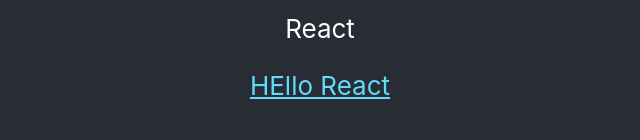
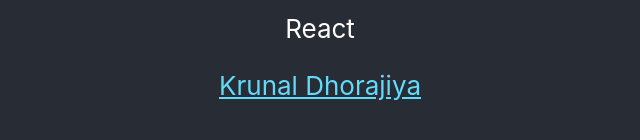
Before and after one commit to Dhorajiyakrunal/demo, a React (Create React App) app: page / in a window 1280 px wide. Shown: the part 516-656 px from the top of the page, without its empty margins (320-960 px from the left). Built offline with nearby package versions, Linux system fonts and the light colour scheme.

Commit message:
update Text

```diff
--- a/src/App.js
+++ b/src/App.js
@@ -13,7 +13,7 @@
           target="_blank"
           rel="noopener noreferrer"
         >
-          HEllo React
+          Krunal Dhorajiya
         </a>
       </header>
     </div>
```
